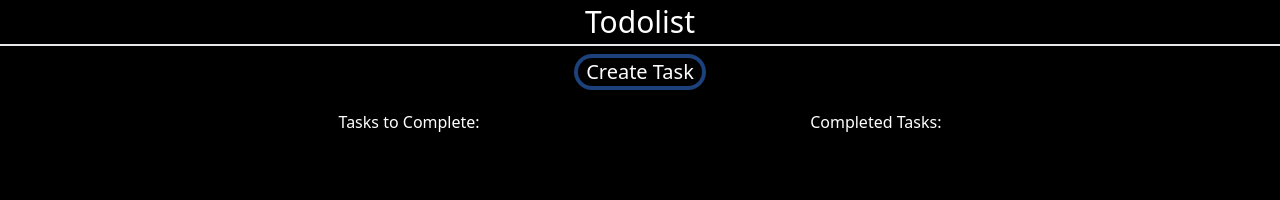
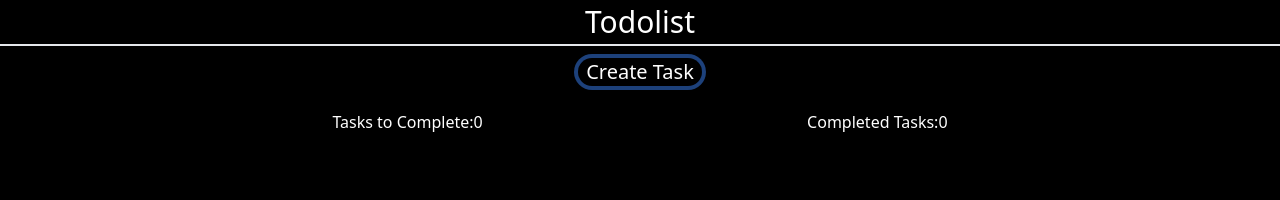
Before and after one commit to mehtashreyans3602/todolist, a Next.js app: page / in a window 1280 px wide. Shown: the top 200 px of the page. Built offline with nearby package versions, Linux system fonts and the light colour scheme.

Commit message:
Update index.tsx

```diff
--- a/src/pages/index.tsx
+++ b/src/pages/index.tsx
@@ -1,4 +1,4 @@
-import React, { useState } from 'react';
+import React, { useEffect, useState } from 'react';
 
 interface TaskListData {
   TaskName: string;
@@ -19,6 +19,9 @@ export default function Home() {
     TaskDeadline: '',
     Status: selectedOption || '',
   });
+
+const totalTasks = taskList.length + completedTaskList.length;
+const completedTasks = completedTaskList.length;
 
   const [isClicked, setisClicked] = useState(0);
 
@@ -91,7 +94,7 @@ export default function Home() {
       <div className="flex flex-col-reverse justify-center items-center">
         <div className='w-full flex flex-col md:flex-row justify-evenly p-2 m-1 md:space-y-0 space-y-2'>
           <div>
-            <div>Tasks to Complete:</div>
+            <div>Tasks to Complete:{totalTasks - completedTasks}</div>
             {taskList.map((task, index) => (
               <div
                 className="flex md:flex-row flex-col m-1 md:space-x-2 space-x-0 md:space-y-0 space-y-2"
@@ -123,7 +126,7 @@ export default function Home() {
             ))}
           </div>
           <div>
-            <div>Completed Tasks:</div>
+            <div>Completed Tasks:{completedTasks}</div>
             {completedTaskList.map((task, index) => (
               <div
                 className="flex md:flex-row flex-col m-1 md:space-x-2 space-x-0 md:space-y-0 space-y-2"
```
